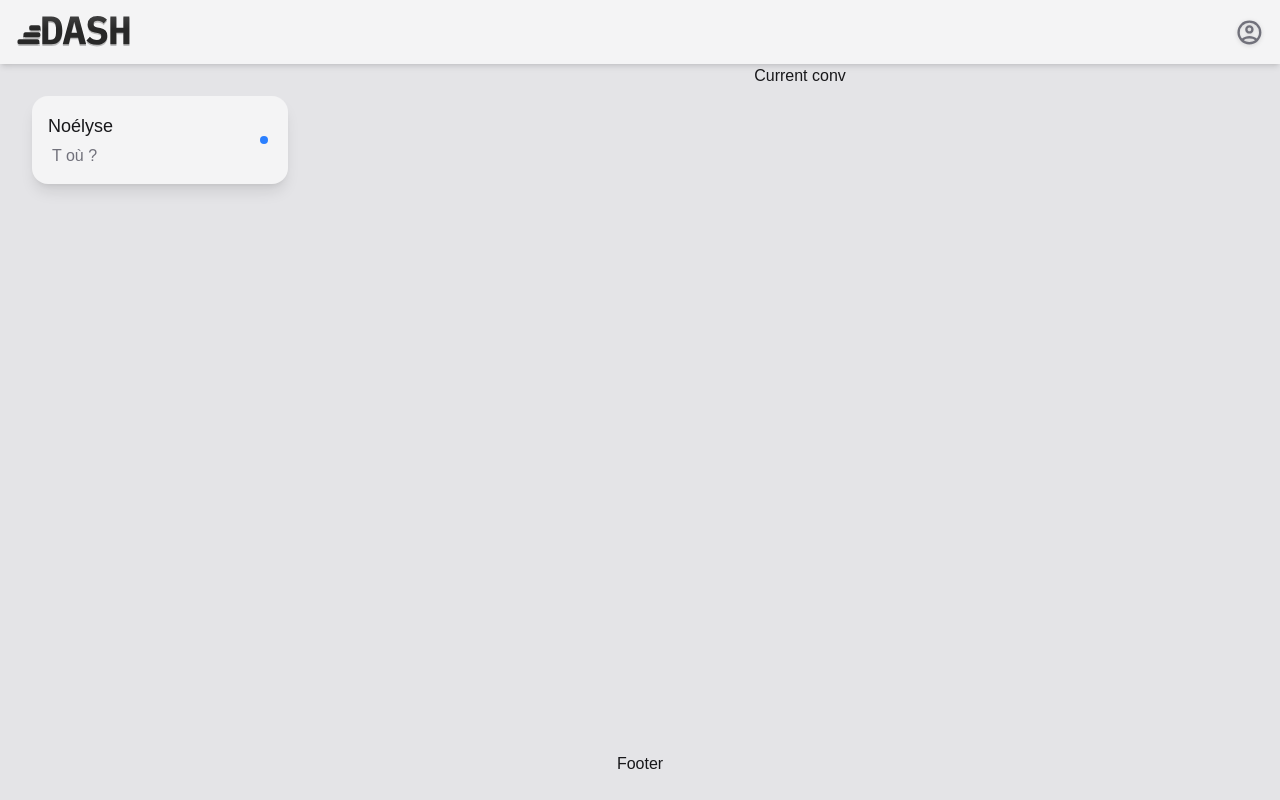
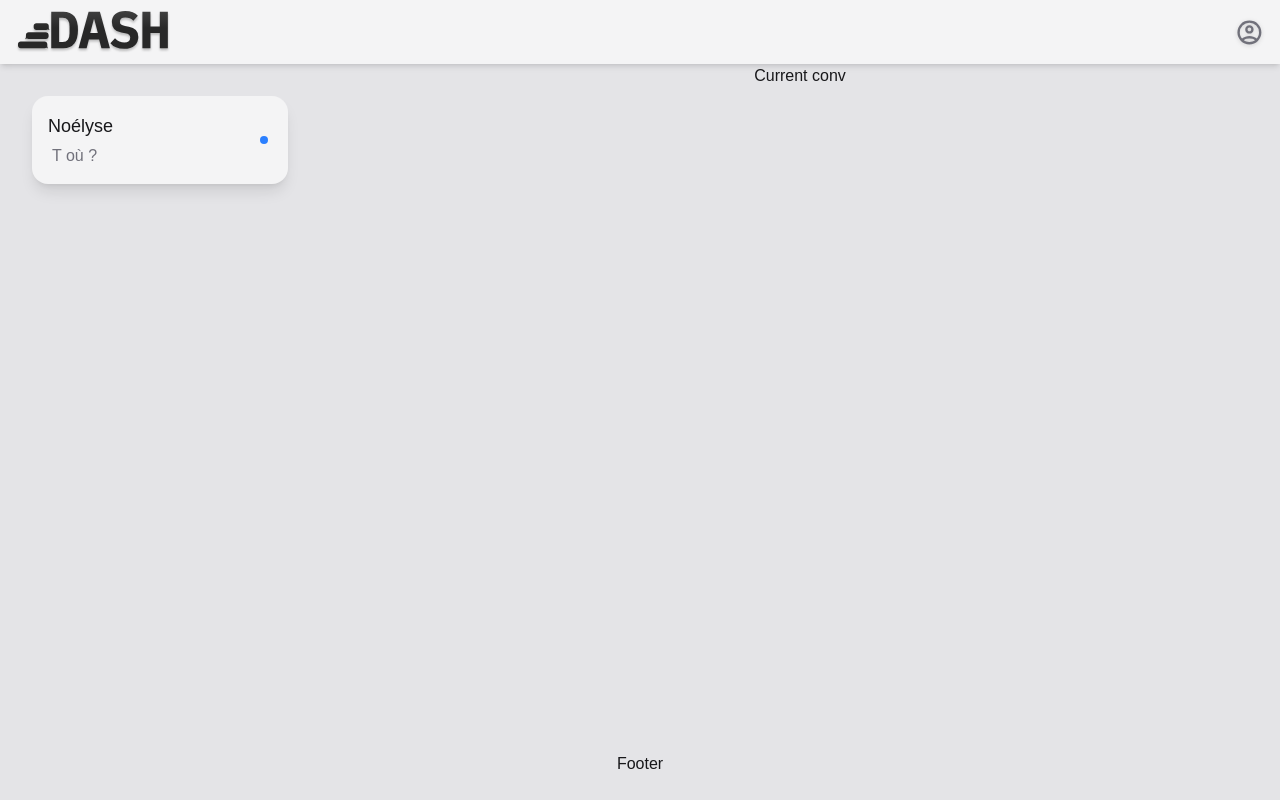
Before and after one commit to Clement38420/odin-messaging-app, a Nuxt app: page / in a window 1280 px wide. Built offline with nearby package versions, Linux system fonts and the light colour scheme; no server answers.

Commit message:
feat(navigation): wrap logo in NuxtLink for improved site navigation

```diff
--- a/app/layouts/default.vue
+++ b/app/layouts/default.vue
@@ -5,7 +5,13 @@
     <header
       class="bg-bg-base flex items-center justify-between p-4 text-center shadow-md"
     >
-      <img src="~~/assets/images/logo.svg" alt="Dash logo" class="max-h-full" />
+      <NuxtLink to="/">
+        <img
+          src="~~/assets/images/logo.svg"
+          alt="Dash logo"
+          class="max-h-full"
+        />
+      </NuxtLink>
       <NuxtLink
         to="/profile"
         class="hover-vibration-off hover:text-text-base text-text-muted flex h-[90%] items-center rounded-full transition-transform hover:-translate-y-0.5"
```
